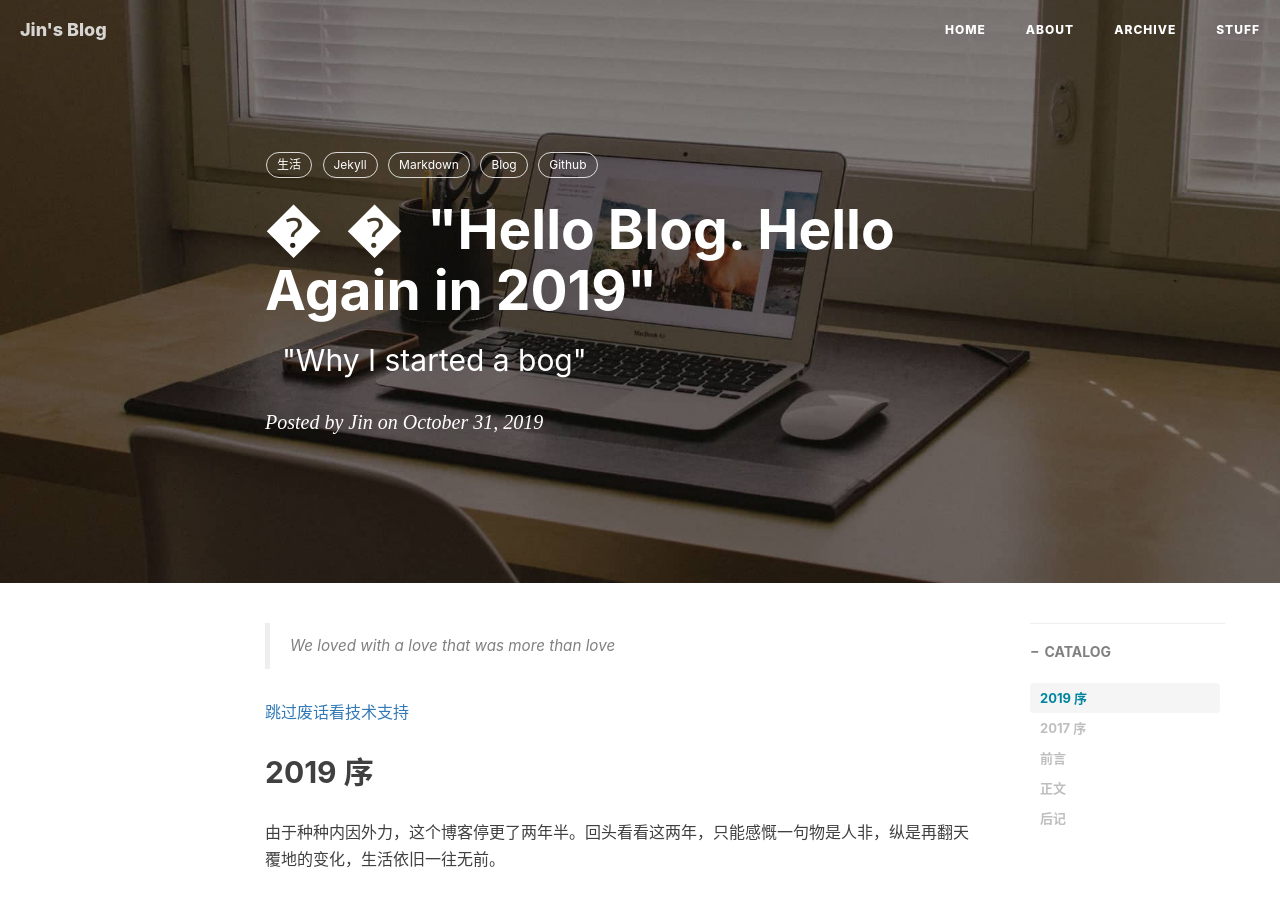
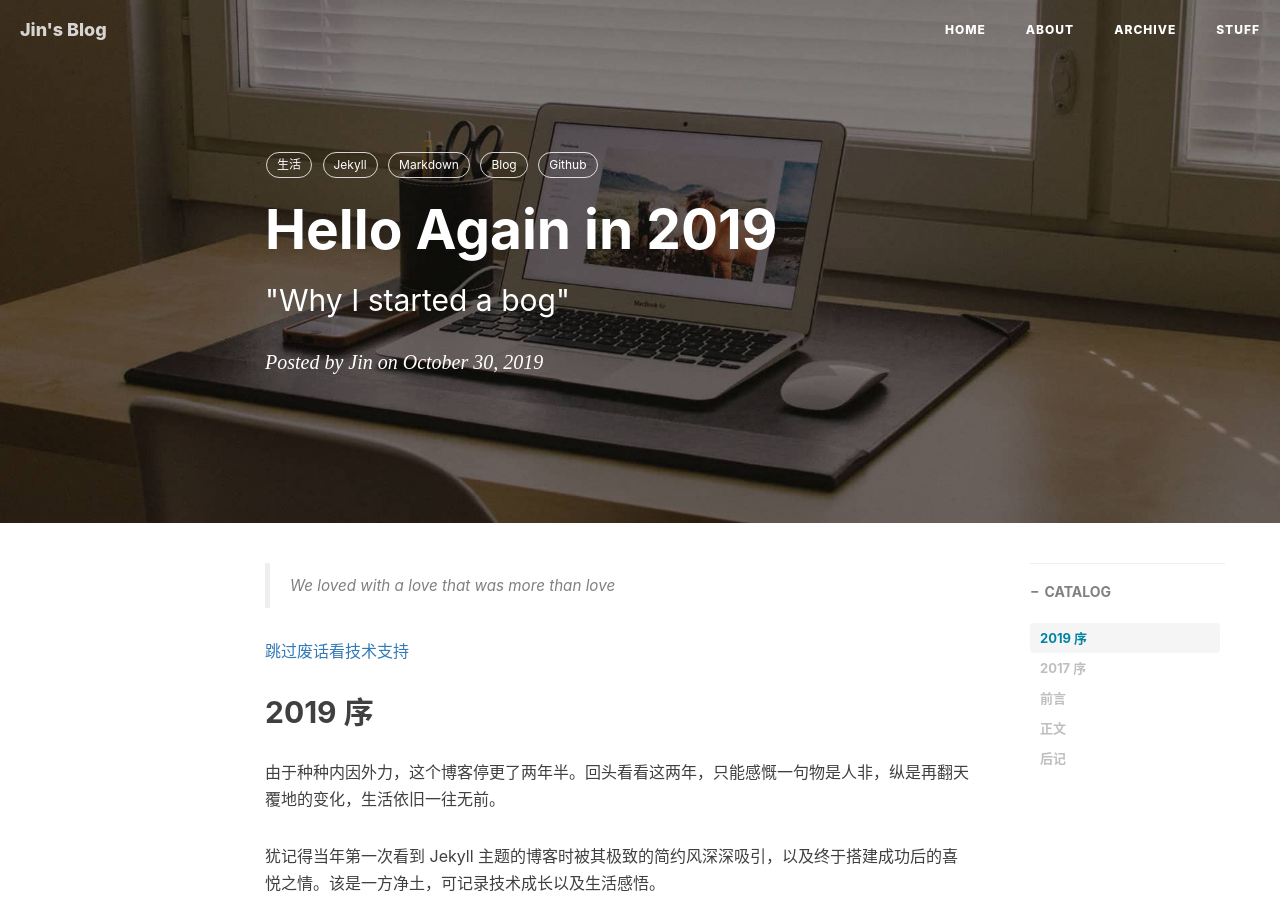
Before and after one commit to yanxxjin/yanxxjin.github.io, a Jekyll site: the page built from _posts/2019-10-31-hello-blog-hello-2019.md, in a window 1280 px wide and 900 px high. Built offline with Jekyll 4.4.1, drawn with Linux system fonts in a browser that asks for light colours; nearby versions of some CDN libraries; comment, search, counter and statistics services are not loaded.

Commit message:
Update 2019-10-31-hello-blog-hello-2019.md

```diff
--- a/_posts/2019-10-31-hello-blog-hello-2019.md
+++ b/_posts/2019-10-31-hello-blog-hello-2019.md
@@ -1,18 +1,20 @@
 ---
-author: Jin
+layout:     post
+title:      "Hello Again in 2019"
+subtitle:   " \"Why I started a bog\""
+date:       2019-10-30 12:00:00
+author:     "Jin"
+header-img: "img/post-bg-2015.jpg"
 catalog: true
-header-img: img/post-bg-2015.jpg
-layout: post
-subtitle: "\0\_ \"Why I started a bog\""
 tags:
   - 生活
   - Jekyll
   - Markdown
   - Blog
   - Github
-title: "�\_ �\_  \"Hello Blog. Hello Again in 2019\""
 published: true
 ---
+
 
 
 > We loved with a love that was more than love
```
